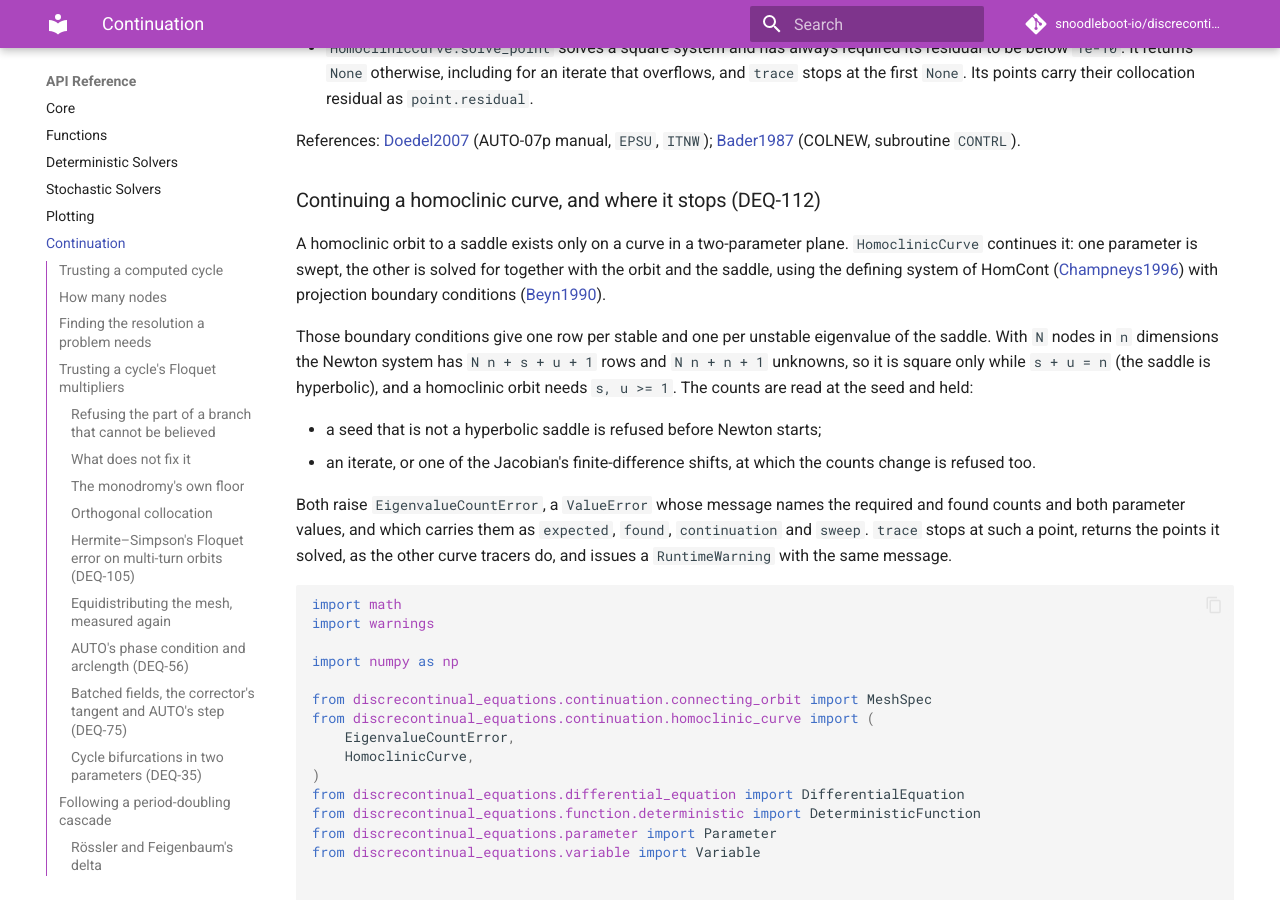
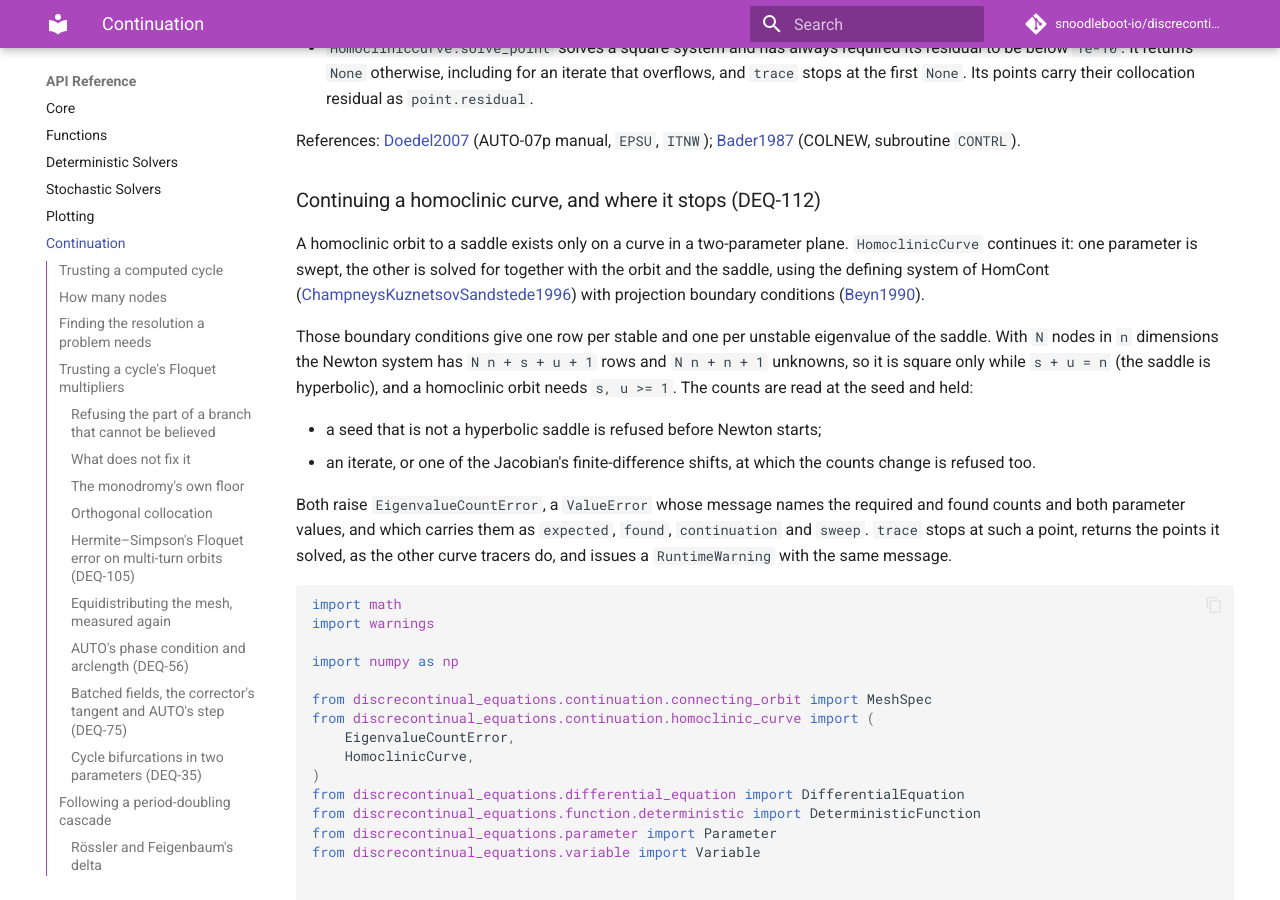
Before and after one commit to snoodleboot-io/discrecontinual_equations, an MkDocs documentation site: the page built from docs/api/continuation.md, in a window 1280 px wide and 900 px high, scrolled down 17559 px. Built offline with MkDocs 1.6.1 and Material for MkDocs 9.7.7, drawn with Linux system fonts in a browser that asks for light colours; comment, search, counter and statistics services are not loaded.

Commit message:
Render homoclinic_curve once on the API page, and cite HomCont by the key the references use
The stack's merge kept both lanes' ::: entries for the module, and DEQ-112's
section linked Champneys1996, the same paper the area file keys
ChampneysKuznetsovSandstede1996.

Co-Authored-By: Claude Opus 5.5 <noreply@anthropic.com>

```diff
--- a/docs/api/continuation.md
+++ b/docs/api/continuation.md
@@ -819,7 +819,7 @@ References: [Doedel2007](../references.md) (AUTO-07p manual, `EPSU`, `ITNW`);
 A homoclinic orbit to a saddle exists only on a curve in a two-parameter plane.
 `HomoclinicCurve` continues it: one parameter is swept, the other is solved for
 together with the orbit and the saddle, using the defining system of
-HomCont ([Champneys1996](../references.md)) with
+HomCont ([ChampneysKuznetsovSandstede1996](../references.md)) with
 projection boundary conditions ([Beyn1990](../references.md)).
 
 Those boundary conditions give one row per stable and one per unstable
```
Also changed, not shown: other parts of docs/api/continuation.md (+0 -2 lines).
